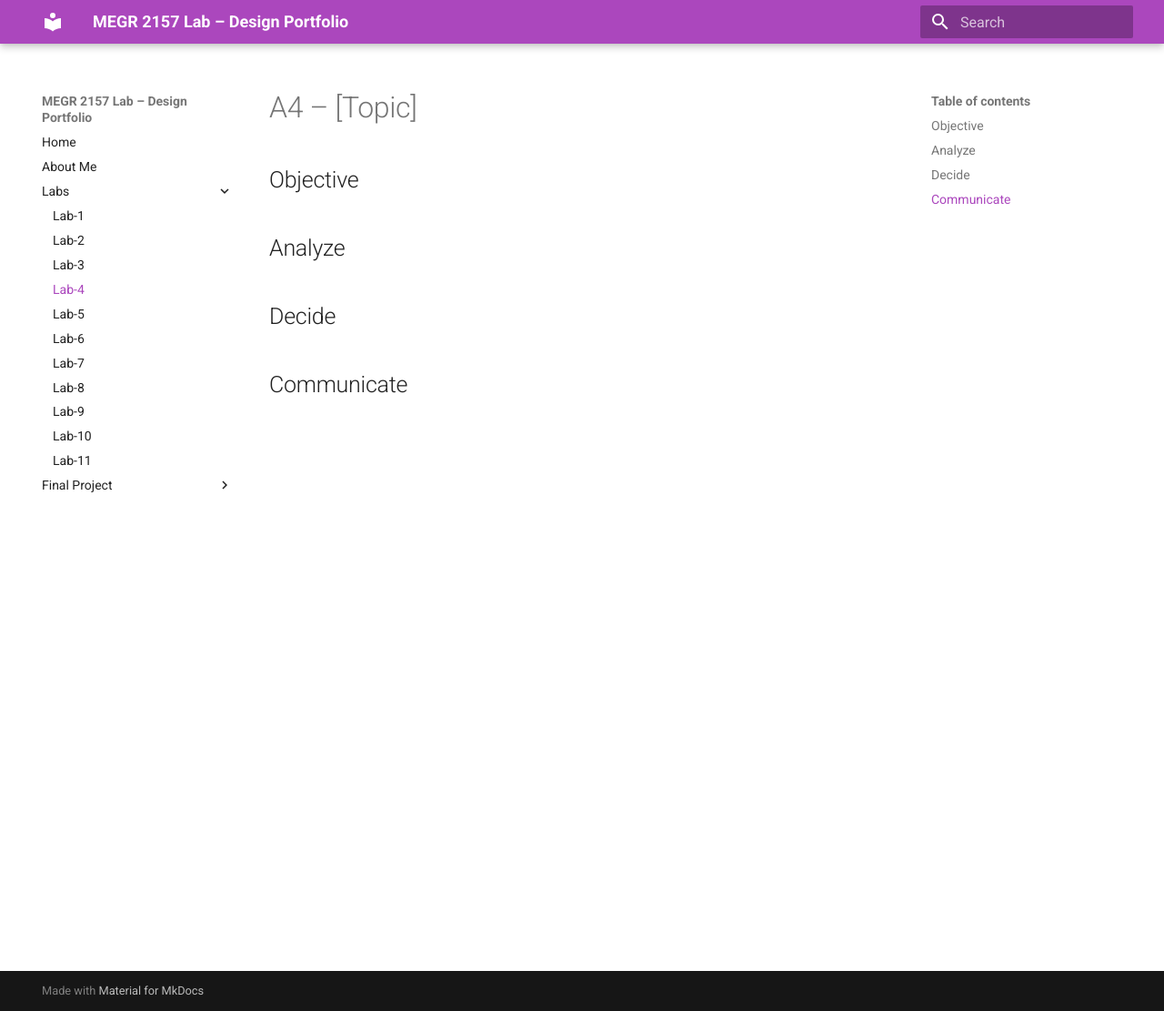
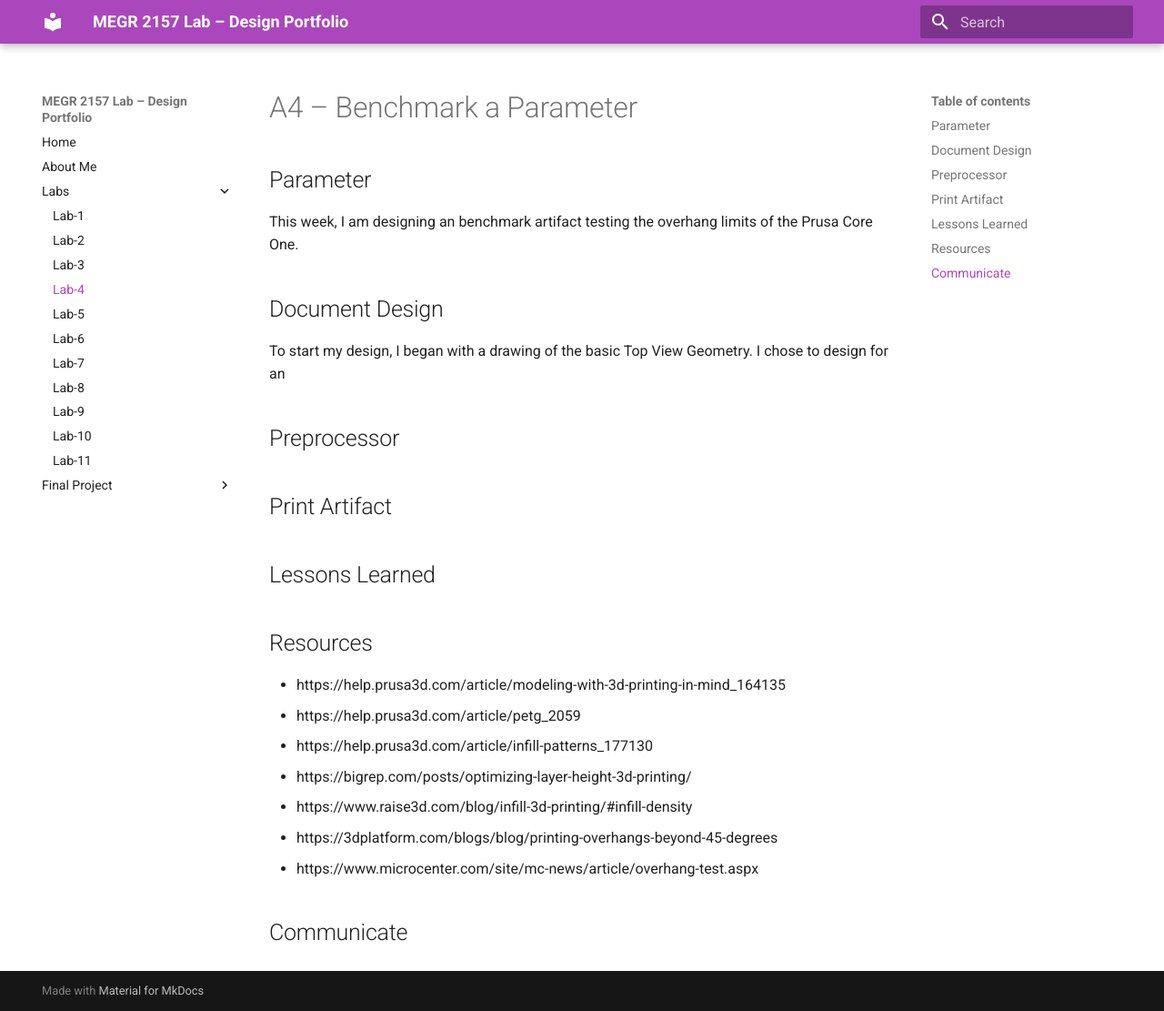
Before and after one commit to swils201/saniyah-wilson-portfolio, an MkDocs documentation site: the page built from docs/Labs/L04/index.md, in a window 1280 px wide and 1111 px high. Shown: the whole window at 91% size. Built offline with MkDocs 1.6.1 and Material for MkDocs 9.7.7, drawn with Linux system fonts in a browser that asks for light colours.

Commit message:
Update index.md

```diff
--- a/docs/Labs/L04/index.md
+++ b/docs/Labs/L04/index.md
@@ -1,12 +1,21 @@
-# A4 – [Topic]
+# A4 – Benchmark a Parameter
 
-## Objective
+## Parameter
+This week, I am designing an benchmark artifact testing the overhang limits of the Prusa Core One.
 
+## Document Design
+To start my design, I began with a drawing of the basic Top View Geometry. I chose to design for an
+## Preprocessor
+## Print Artifact
+## Lessons Learned
+## Resources
 
-## Analyze
-
-
-## Decide
-
+- https://help.prusa3d.com/article/modeling-with-3d-printing-in-mind_164135
+- https://help.prusa3d.com/article/petg_2059
+- https://help.prusa3d.com/article/infill-patterns_177130
+- https://bigrep.com/posts/optimizing-layer-height-3d-printing/
+- https://www.raise3d.com/blog/infill-3d-printing/#infill-density
+- https://3dplatform.com/blogs/blog/printing-overhangs-beyond-45-degrees
+- https://www.microcenter.com/site/mc-news/article/overhang-test.aspx
 
 ## Communicate
```
